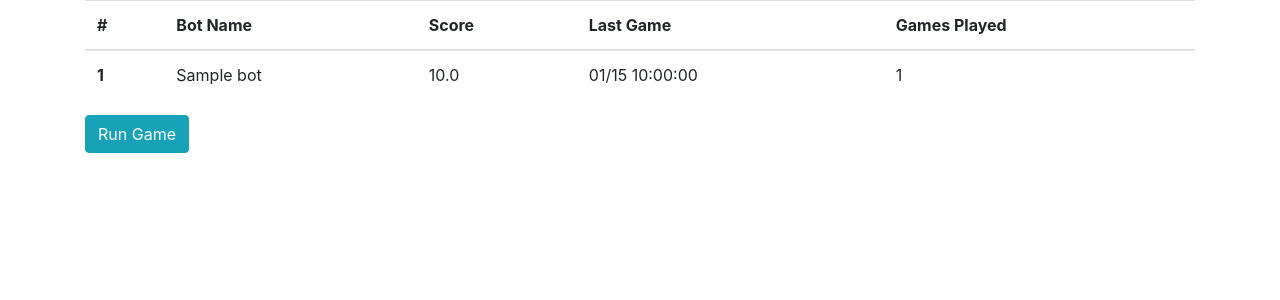
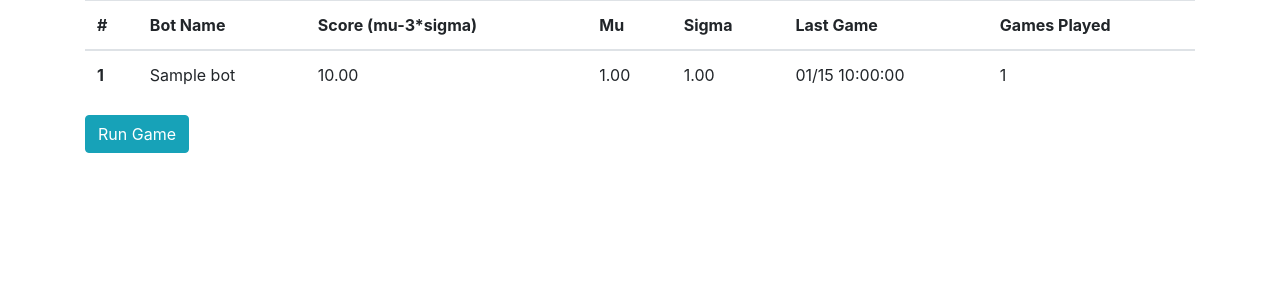
Before and after one commit to jackschu/mlarena, a Django app: page /boards/view/1/ in a window 1280 px wide. Shown: the part 58-358 px from the top of the page. Run offline with Django 3.2, Linux system fonts and the light colour scheme; tables that the repository leaves empty hold one stand-in row (values such as "Sample post"); some libraries are stand-ins or nearby versions.

Commit message:
adding mu sigma

```diff
--- a/webmain/leaderboards/templates/leaderboards/view.html
+++ b/webmain/leaderboards/templates/leaderboards/view.html
@@ -6,7 +6,9 @@
 	    <tr>
 		<th scope="col">#</th>
 		<th scope="col">Bot Name</th>
-		<th scope="col">Score</th>
+		<th scope="col">Score (mu-3*sigma)</th>
+		<th scope="col">Mu</th>
+		<th scope="col">Sigma</th>
 		<th scope="col">Last Game</th>
 		<th scope="col">Games Played</th>
 	    </tr>
@@ -16,7 +18,9 @@
 	    <tr>
 		<th scope="row">{{forloop.counter}}</th>
 		<td>{{bot.name|capfirst}}</td>
-		<td>{{bot.score}}</td>
+		<td>{{bot.score|floatformat:2}}</td>
+		<td>{{bot.mu|floatformat:2}}</td>
+		<td>{{bot.sigma|floatformat:2}}</td>
 		<td>{{bot.last_played|date:'m/d H:i:s'}}</td>
 		<td>{{bot.games_played}}</td>
 	    </tr>
```
